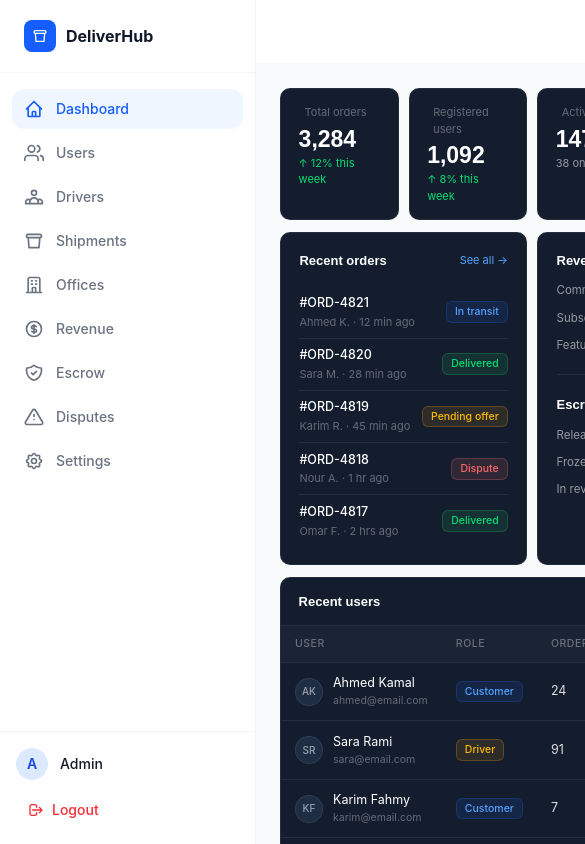
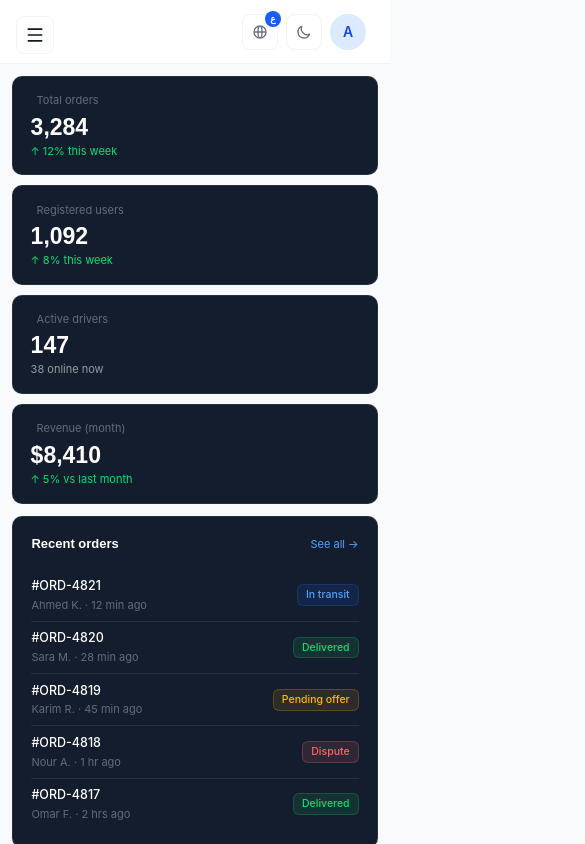
Before and after one commit to Gehad-Atef/deliverhub-admin, a React (Vite) app: page /dashboard in a window 390 px wide. Shown: the top 844 px of the page, 585 px wide, since content can reach past the window. Built offline with nearby package versions, Linux system fonts and the light colour scheme.

Commit message:
feat: add responsive design to dashboard, sidebar, and users page

```diff
--- a/src/components/shared/AdminLayout.tsx
+++ b/src/components/shared/AdminLayout.tsx
@@ -5,10 +5,24 @@ import Topbar from "./Topbar";
 const AdminLayout = () => {
     return (
         <div className="flex min-h-screen bg-[var(--bg-primary)]">
+            {/* Sidebar */}
             <Sidebar />
-      <div className="flex-1 ms-64 flex flex-col">
+
+            {/* Main Content */}
+            <div
+                className="
+          flex-1
+          flex flex-col
+          w-full
+          md:ms-64
+          transition-all duration-300
+        "
+            >
+                {/* Topbar */}
                 <Topbar />
-        <main className="flex-1 p-6">
+
+                {/* Page Content */}
+                <main className="flex-1 p-3 sm:p-4 lg:p-6">
                     <Outlet />
                 </main>
             </div>
--- a/src/components/shared/Sidebar.tsx
+++ b/src/components/shared/Sidebar.tsx
@@ -2,6 +2,8 @@ import { NavLink } from "react-router-dom";
 import { useAuth } from "../../hooks/useAuth";
 import { useUI } from "../../hooks/useUI";
 import { useTranslation } from "react-i18next";
+import { useState } from "react";
+import { Menu, X } from "lucide-react";
 
 const navItems = [
     {
@@ -197,42 +199,68 @@ const Sidebar = () => {
     const { language } = useUI();
     const { t } = useTranslation();
 
+    const [isOpen, setIsOpen] = useState(false);
+
     return (
+        <>
+            {/* Mobile Toggle */}
+            <button
+                onClick={() => setIsOpen(true)}
+                className="fixed top-4 start-4 z-50 md:hidden p-2 rounded-lg bg-[var(--bg-sidebar)] border border-[var(--border-color)]"
+            >
+                <Menu size={20} />
+            </button>
+
+            {/* Overlay */}
+            {isOpen && (
+                <div
+                    className="fixed inset-0 bg-black/50 z-40 md:hidden"
+                    onClick={() => setIsOpen(false)}
+                />
+            )}
+
+            {/* Sidebar */}
             <aside
-            className="w-64 h-screen bg-[var(--bg-sidebar)] border-e border-[var(--border-color)]
-      flex flex-col fixed start-0 top-0 z-40"
+                className={`
+                    fixed top-0 start-0 z-50
+                    h-screen w-64
+                    bg-[var(--bg-sidebar)]
+                    border-e border-[var(--border-color)]
+                    flex flex-col
+                    transform transition-transform duration-300
+
+                    ${isOpen ? "translate-x-0" : "-translate-x-full"}
+
+                    md:translate-x-0
+                `}
             >
-            {/* Logo */}
-            <div className="px-6 py-5 border-b border-[var(--border-color)]">
+                {/* Header */}
+                <div className="px-6 py-5 border-b border-[var(--border-color)] flex items-center justify-between">
                     <div className="flex items-center gap-2.5">
                         <div className="w-8 h-8 bg-blue-600 rounded-lg flex items-center justify-center">
-                        <svg
-                            xmlns="http://www.w3.org/2000/svg"
-                            className="w-4 h-4 text-white"
-                            fill="none"
-                            viewBox="0 0 24 24"
-                            stroke="currentColor"
-                        >
-                            <path
-                                strokeLinecap="round"
-                                strokeLinejoin="round"
-                                strokeWidth={2}
-                                d="M5 8h14M5 8a2 2 0 110-4h14a2 2 0 110 4M5 8l1 12h12l1-12"
-                            />
-                        </svg>
+                            📦
                         </div>
+
                         <span className="font-bold text-[var(--text-primary)]">
                             DeliverHub
                         </span>
                     </div>
+
+                    <button
+                        onClick={() => setIsOpen(false)}
+                        className="md:hidden"
+                    >
+                        <X size={20} />
+                    </button>
                 </div>
 
-            {/* Nav */}
-            <nav className="flex-1 px-3 py-4 flex flex-col gap-1">
+                {/* Navigation */}
+                <nav className="flex-1 px-3 py-4 flex flex-col gap-1 overflow-y-auto">
                     {navItems.map((item) => (
                         <NavLink
                             key={item.path}
                             to={item.path}
+                            onClick={() => setIsOpen(false)}
                             className={({ isActive }) =>
                                 `flex items-center gap-3 px-3 py-2.5 rounded-xl text-sm font-medium transition
                                 ${
@@ -252,43 +280,35 @@ const Sidebar = () => {
                 <div className="px-4 py-4 border-t border-[var(--border-color)]">
                     <div className="flex items-center gap-3 mb-3">
                         <div
-                        className="w-8 h-8 rounded-full bg-blue-100 dark:bg-blue-950 flex items-center
-            justify-center text-blue-700 dark:text-blue-400 font-semibold text-sm"
+                            className="w-8 h-8 rounded-full bg-blue-100 dark:bg-blue-950
+                            flex items-center justify-center
+                            text-blue-700 dark:text-blue-400
+                            font-semibold text-sm"
                         >
                             {admin?.name?.charAt(0) ?? "A"}
                         </div>
+
                         <div className="flex-1 min-w-0">
                             <p className="text-sm font-medium text-[var(--text-primary)] truncate">
                                 {admin?.name ?? "Admin"}
                             </p>
+
                             <p className="text-xs text-[var(--text-muted)] truncate">
                                 {admin?.email ?? ""}
                             </p>
                         </div>
                     </div>
+
                     <button
                         onClick={logout}
                         className="w-full flex items-center gap-2 px-3 py-2 rounded-xl text-sm
                         text-red-500 hover:bg-red-50 dark:hover:bg-red-950/30 transition font-medium"
                     >
-                    <svg
-                        xmlns="http://www.w3.org/2000/svg"
-                        className="w-4 h-4"
-                        fill="none"
-                        viewBox="0 0 24 24"
-                        stroke="currentColor"
-                    >
-                        <path
-                            strokeLinecap="round"
-                            strokeLinejoin="round"
-                            strokeWidth={2}
-                            d="M17 16l4-4m0 0l-4-4m4 4H7m6 4v1a3 3 0 01-3 3H6a3 3 0 01-3-3V7a3 3 0 013-3h4a3 3 0 013 3v1"
-                        />
-                    </svg>
-                    {t("sidebar.logout")}
+                        Logout
                     </button>
                 </div>
             </aside>
+        </>
     );
 };
 
--- a/src/pages/dashboard/Dashboard.tsx
+++ b/src/pages/dashboard/Dashboard.tsx
@@ -4,7 +4,6 @@ import { fetchDashboardData } from "../../store/slices/dashboardSlice";
 import { StatCard } from "../../components/shared/StatCard";
 import { Badge } from "../../components/ui/Badge";
 import { Avatar } from "../../components/ui/Avatar";
-// import { Spinner } from "../../components/ui/Spinner";
 
 import type {
     RecentOrder,
@@ -12,8 +11,6 @@ import type {
     EscrowStatus,
     RecentUser,
 } from "../../types/dashboard";
-
-// ─── Helper maps ─────────────────────────────────────────────────────────────
 
 const orderStatusMap: Record<
     RecentOrder["status"],
@@ -41,14 +38,11 @@ const userRoleMap: Record<
     driver: "amber",
 };
 
-// ─── Sub-components ───────────────────────────────────────────────────────────
-
-/** Horizontal bar row used in Revenue & Escrow cards */
 const BarRow: React.FC<{
     label: string;
-    fill: number; // 0-100
+    fill: number;
     valueText: string;
-    color: string; // CSS custom-property or hex
+    color: string;
 }> = ({ label, fill, valueText, color }) => (
     <div className="flex items-center gap-2">
         <span className="text-[11.5px] text-white/55 w-[90px] flex-shrink-0">
@@ -66,7 +60,6 @@ const BarRow: React.FC<{
     </div>
 );
 
-/** Single row inside Recent Orders card */
 const OrderRow: React.FC<{ order: RecentOrder }> = ({ order }) => {
     const { label, variant } = orderStatusMap[order.status];
     return (
@@ -84,7 +77,6 @@ const OrderRow: React.FC<{ order: RecentOrder }> = ({ order }) => {
     );
 };
 
-/** Single row inside Recent Users table */
 const UserRow: React.FC<{ user: RecentUser }> = ({ user }) => (
     <tr className="group">
         <td className="px-3.5 py-2.5 border-b border-white/[0.08] group-last:border-none">
@@ -101,10 +93,11 @@ const UserRow: React.FC<{ user: RecentUser }> = ({ user }) => (
                 {user.role.charAt(0).toUpperCase() + user.role.slice(1)}
             </Badge>
         </td>
-        <td className="px-3.5 py-2.5 border-b border-white/[0.08] group-last:border-none text-[12.5px] text-white/85">
+        {/* Orders & Joined hidden on small screens */}
+        <td className="hidden sm:table-cell px-3.5 py-2.5 border-b border-white/[0.08] group-last:border-none text-[12.5px] text-white/85">
             {user.orders}
         </td>
-        <td className="px-3.5 py-2.5 border-b border-white/[0.08] group-last:border-none text-[12.5px] text-white/85">
+        <td className="hidden md:table-cell px-3.5 py-2.5 border-b border-white/[0.08] group-last:border-none text-[12.5px] text-white/85">
             {user.joined}
         </td>
         <td className="px-3.5 py-2.5 border-b border-white/[0.08] group-last:border-none">
@@ -115,8 +108,6 @@ const UserRow: React.FC<{ user: RecentUser }> = ({ user }) => (
     </tr>
 );
 
-// ─── Loading skeleton ─────────────────────────────────────────────────────────
-
 const SkeletonBlock: React.FC<{ className?: string }> = ({
     className = "",
 }) => (
@@ -125,23 +116,19 @@ const SkeletonBlock: React.FC<{ className?: string }> = ({
 
 const DashboardSkeleton: React.FC = () => (
     <div className="space-y-4">
-        {/* stat cards */}
-        <div className="grid grid-cols-4 gap-2.5">
+        {/* 4 cols on lg, 2 on sm, 1 on xs */}
+        <div className="grid grid-cols-1 sm:grid-cols-2 lg:grid-cols-4 gap-2.5">
             {[...Array(4)].map((_, i) => (
                 <SkeletonBlock key={i} className="h-[100px]" />
             ))}
         </div>
-        {/* two-col row */}
-        <div className="grid grid-cols-2 gap-2.5">
+        <div className="grid grid-cols-1 lg:grid-cols-2 gap-2.5">
             <SkeletonBlock className="h-[240px]" />
             <SkeletonBlock className="h-[240px]" />
         </div>
-        {/* table */}
         <SkeletonBlock className="h-[220px]" />
     </div>
 );
-
-// ─── Main Page ────────────────────────────────────────────────────────────────
 
 const Dashboard: React.FC = () => {
     const dispatch = useAppDispatch();
@@ -159,7 +146,6 @@ const Dashboard: React.FC = () => {
         dispatch(fetchDashboardData());
     }, [dispatch]);
 
-    // ── Error state ──
     if (error) {
         return (
             <div className="flex flex-col items-center justify-center h-64 gap-3 text-center">
@@ -167,10 +153,7 @@ const Dashboard: React.FC = () => {
                 <p className="text-white/70 text-sm">{error}</p>
                 <button
                     onClick={() => dispatch(fetchDashboardData())}
-                    className="
-            mt-1 px-4 py-2 rounded-lg text-sm bg-blue-600 hover:bg-blue-500
-            text-white transition-colors duration-150
-          "
+                    className="mt-1 px-4 py-2 rounded-lg text-sm bg-blue-600 hover:bg-blue-500 text-white transition-colors duration-150"
                 >
                     Retry
                 </button>
@@ -178,10 +161,8 @@ const Dashboard: React.FC = () => {
         );
     }
 
-    // ── Loading state ──
     if (loading || !stats) return <DashboardSkeleton />;
 
-    // ── Stat card definitions ──
     const statCards = [
         {
             label: "Total orders",
@@ -213,18 +194,17 @@ const Dashboard: React.FC = () => {
         },
     ];
 
-    // ── Render ──
     return (
         <div className="space-y-3">
-            {/* ── Stat cards ───────────────────────────────────────────────── */}
-            <div className="grid grid-cols-4 gap-2.5">
+            {/* ── Stat cards: 1 col → 2 col → 4 col ───────────────────────── */}
+            <div className="grid grid-cols-1 sm:grid-cols-2 lg:grid-cols-4 gap-2.5">
                 {statCards.map((card) => (
                     <StatCard key={card.label} {...card} />
                 ))}
             </div>
 
-            {/* ── Two-column row ────────────────────────────────────────────── */}
-            <div className="grid grid-cols-2 gap-2.5">
+            {/* ── Two-column row: stacked on mobile, side-by-side on lg+ ───── */}
+            <div className="grid grid-cols-1 lg:grid-cols-2 gap-2.5">
                 {/* Recent orders */}
                 <div className="bg-[#131d2e] border border-white/[0.08] rounded-[10px] p-[1.1rem_1.15rem]">
                     <div className="flex items-center justify-between mb-4">
@@ -242,7 +222,6 @@ const Dashboard: React.FC = () => {
 
                 {/* Revenue by source + Escrow status */}
                 <div className="bg-[#131d2e] border border-white/[0.08] rounded-[10px] p-[1.1rem_1.15rem] flex flex-col gap-5">
-                    {/* Revenue breakdown */}
                     <div>
                         <p className="font-['Syne',sans-serif] text-[13px] font-semibold text-white mb-3">
                             Revenue by source
@@ -260,10 +239,8 @@ const Dashboard: React.FC = () => {
                         </div>
                     </div>
 
-                    {/* Divider */}
                     <div className="h-px bg-white/[0.08]" />
 
-                    {/* Escrow breakdown */}
                     <div>
                         <p className="font-['Syne',sans-serif] text-[13px] font-semibold text-white mb-3">
                             Escrow status
@@ -285,7 +262,6 @@ const Dashboard: React.FC = () => {
 
             {/* ── Recent users table ────────────────────────────────────────── */}
             <div className="bg-[#131d2e] border border-white/[0.08] rounded-[10px] overflow-hidden">
-                {/* Table header */}
                 <div className="flex items-center justify-between px-[1.1rem] py-[0.85rem] border-b border-white/[0.08]">
                     <span className="font-['Syne',sans-serif] text-[13px] font-semibold text-white">
                         Recent users
@@ -295,23 +271,31 @@ const Dashboard: React.FC = () => {
                     </button>
                 </div>
 
-                <table className="w-full border-collapse text-[12.5px]">
+                {/* Scrollable wrapper on small screens */}
+                <div className="overflow-x-auto">
+                    <table className="w-full border-collapse text-[12.5px] min-w-[480px]">
                         <thead>
                             <tr className="bg-white/[0.03]">
-                            {["User", "Role", "Orders", "Joined", "Status"].map(
-                                (col) => (
+                                {[
+                                    "User",
+                                    "Role",
+                                    "Orders",
+                                    "Joined",
+                                    "Status",
+                                ].map((col, i) => (
                                     <th
                                         key={col}
-                                        className="
+                                        className={`
                                                 px-3.5 py-2.5 text-left text-[10.5px] font-medium
                                                 text-white/35 border-b border-white/[0.08]
                                                 uppercase tracking-[0.05em]
-                  "
+                                                ${i === 2 ? "hidden sm:table-cell" : ""}
+                                                ${i === 3 ? "hidden md:table-cell" : ""}
+                                            `}
                                     >
                                         {col}
                                     </th>
-                                ),
-                            )}
+                                ))}
                             </tr>
                         </thead>
                         <tbody>
@@ -322,6 +306,7 @@ const Dashboard: React.FC = () => {
                     </table>
                 </div>
             </div>
+        </div>
     );
 };
 
```
Also changed, not shown: src/pages/users/Users.tsx (+35 -48 lines). Lines whose indentation alone changed are shown as unchanged.
